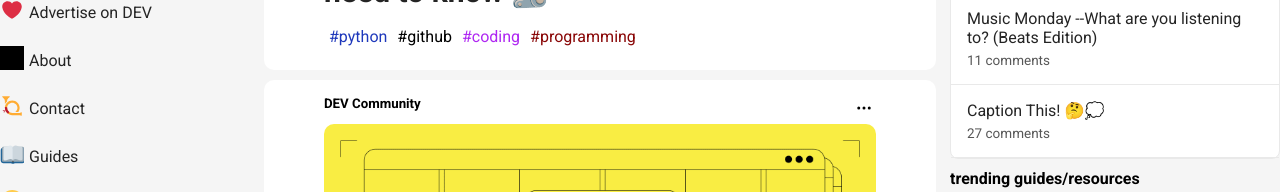
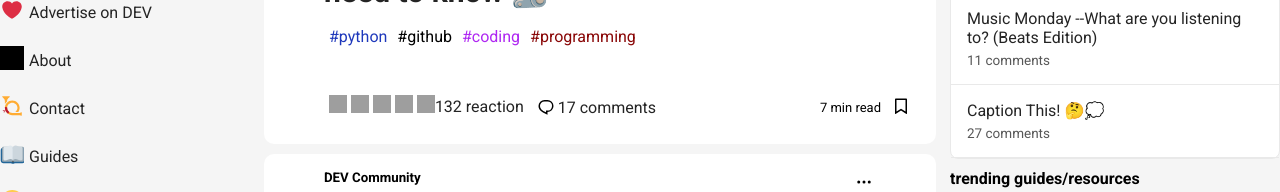
Before and after one commit to DEVFBA/k-desafio-node, a plain HTML site: page index.html in a window 1280 px wide. Shown: the part 792-984 px from the top of the page. Drawn offline with Linux system fonts and the light colour scheme; grey boxes are pictures that could not be loaded.

Commit message:
feat: latest version

```diff
--- a/index.html
+++ b/index.html
@@ -756,6 +756,44 @@
                   </a>
                 </div>
               </div>
+              <div class="reactions">
+                <div class="emojis-reaction">
+                  <a href="#">
+                    <div class="emojis2">
+                      <span class="multiple_reactions_icons_container" dir="rtl">
+                        <span class="crayons_icon_container">
+                          <img src="https://dev.to/assets/fire-f60e7a582391810302117f987b22a8ef04a2fe0df7e3258a5f49332df1cec71e.svg" width="18" height="18">
+                        </span>
+                        <span class="crayons_icon_container">
+                          <img src="https://dev.to/assets/raised-hands-74b2099fd66a39f2d7eed9305ee0f4553df0eb7b4f11b01b6b1b499973048fe5.svg" width="18" height="18">
+                        </span>
+                        <span class="crayons_icon_container">
+                          <img src="https://dev.to/assets/exploding-head-daceb38d627e6ae9b730f36a1e390fca556a4289d5a41abb2c35068ad3e2c4b5.svg" width="18" height="18">
+                        </span>
+                        <span class="crayons_icon_container">
+                          <img src="https://dev.to/assets/multi-unicorn-b44d6f8c23cdd00964192bedc38af3e82463978aa611b4365bd33a0f1f4f3e97.svg" width="18" height="18">
+                        </span>
+                        <span class="crayons_icon_container">
+                          <img src="https://dev.to/assets/sparkle-heart-5f9bee3767e18deb1bb725290cb151c25234768a0e9a2bd39370c382d02920cf.svg" width="18" height="18">
+                        </span>
+                    </span>
+                      <span>132 reaction </span>
+                    </div>
+                  </a>
+                  <a href="#">
+                    <div class="emojis2">
+                      <svg xmlns="http://www.w3.org/2000/svg" width="24" height="24" role="img" aria-labelledby="anvbv53iuk1dxb8rk4u2n14p1edhxh1v" class="crayons-icon"><title id="anvbv53iuk1dxb8rk4u2n14p1edhxh1v">Comments</title><path d="M10.5 5h3a6 6 0 110 12v2.625c-3.75-1.5-9-3.75-9-8.625a6 6 0 016-6zM12 15.5h1.5a4.501 4.501 0 001.722-8.657A4.5 4.5 0 0013.5 6.5h-3A4.5 4.5 0 006 11c0 2.707 1.846 4.475 6 6.36V15.5z"></path></svg>
+                    <span>17 comments</span>
+                    </div>
+                  </a>
+                </div>
+                <div class="save">
+                  <p>7 min read</p>
+                  <button class="button-save" type="button">
+                    <svg xmlns="http://www.w3.org/2000/svg" width="24" height="24" aria-hidden="true"><path d="M6.75 4.5h10.5a.75.75 0 01.75.75v14.357a.375.375 0 01-.575.318L12 16.523l-5.426 3.401A.375.375 0 016 19.607V5.25a.75.75 0 01.75-.75zM16.5 6h-9v11.574l4.5-2.82 4.5 2.82V6z"></path></svg>
+                  </button>
+                </div>
+              </div>
             </div>
 
             <!-- Card Footer -->
--- a/scss/_tarjetaprincipal.scss
+++ b/scss/_tarjetaprincipal.scss
@@ -107,3 +107,52 @@
         color: $accent-text;
     }
 }
+
+.reactions{
+    display: flex;
+    justify-content: space-between;
+    margin-left: 40px;
+    padding: 20px;
+}
+
+.emojis-reaction{
+    display: flex;
+    a{
+        padding: 5px;
+        border-radius: 8px;
+        span{
+            color: $main-text;
+        }
+    }
+    a:hover{
+        background-color: $bgMain;
+    }
+}
+.emojis2{
+    display: flex;
+    align-items: center;
+}
+.save{
+    display: flex;
+    flex-direction: row;
+    align-items: center;
+}
+
+.button-save{
+    border: none;
+    outline: none;
+    padding: 3px;
+    background: none;
+    border-radius: 5px;
+    margin-left: 5px;
+}
+
+.button-save:hover{
+    background-color: $hoverColor;
+}
+
+.save{
+    p{
+        font-size: 13px;
+    }
+}
```
Also changed, not shown: css/main.css, 1 other file.
